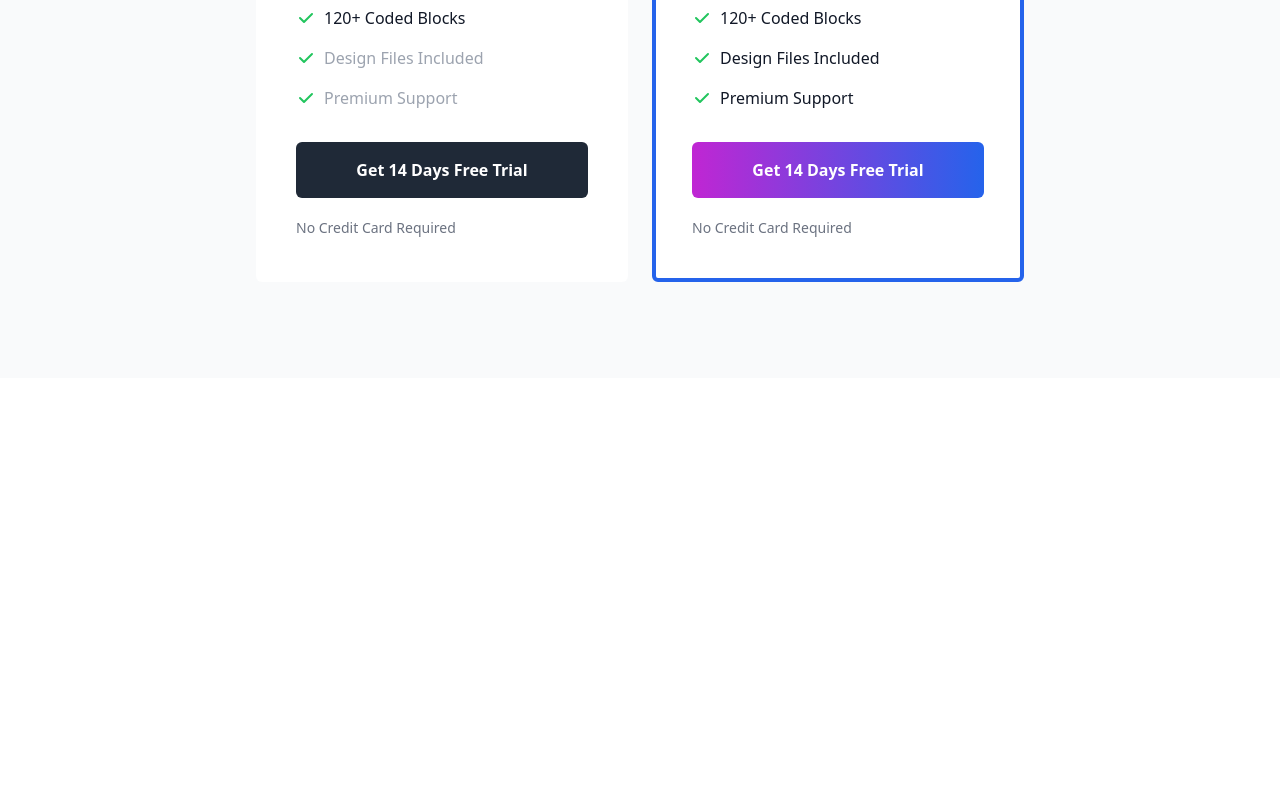
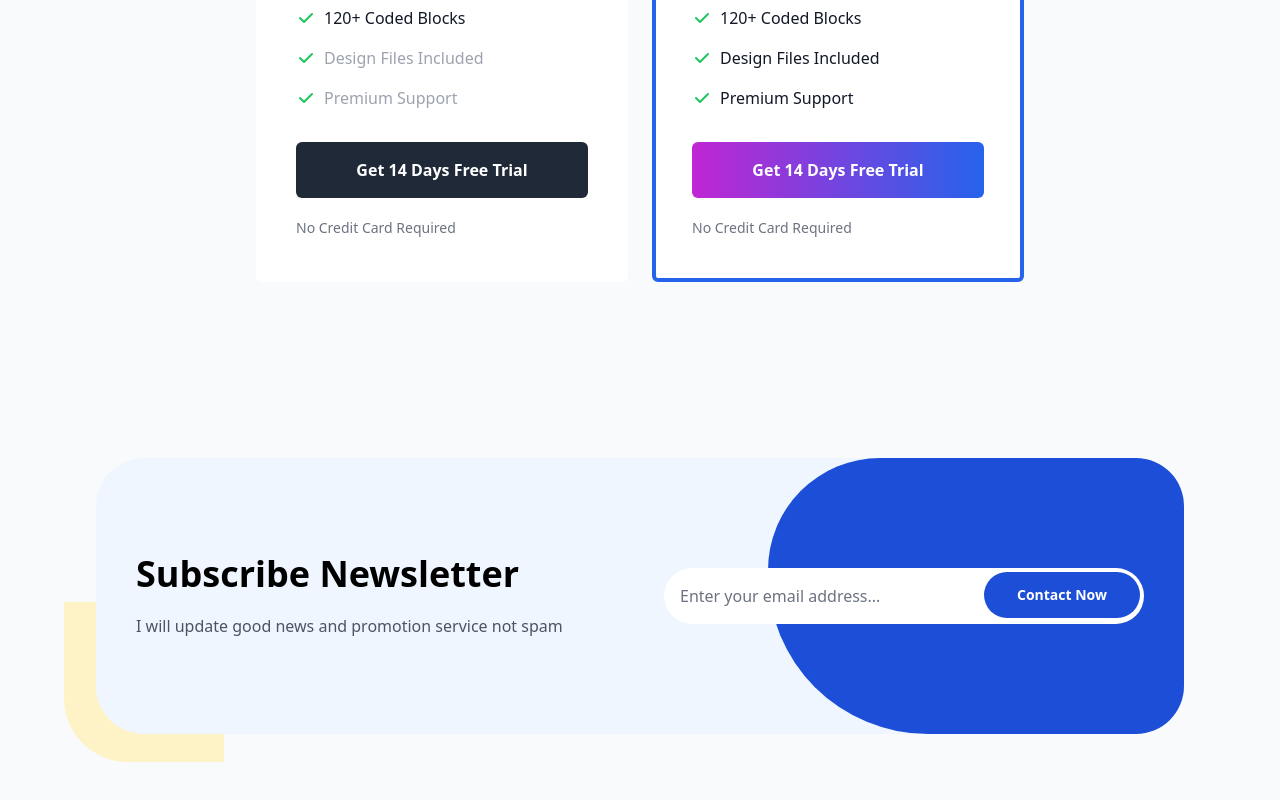
Before and after one commit to nodexchange/alyssacreative.co.uk, a Next.js app: page / in a window 1280 px wide. Shown: the part 2526-3326 px from the top of the page. Before the commit the page ends 2904 px from the top, so only its background shows below. Built offline with nearby package versions, Linux system fonts and the light colour scheme.

Commit message:
Import news component

```diff
--- a/src/pages/index.js
+++ b/src/pages/index.js
@@ -6,6 +6,7 @@ import Client from '../../components/Client'
 import Services from '../../components/Services'
 import About from '../../components/About'
 import Pricing from '../../components/Pricing'
+import News from '../../components/News'
 
 const inter = Inter({ subsets: ['latin'] })
 
@@ -27,6 +28,7 @@ export default function Home() {
           <Services/>
           <About/>
           <Pricing />
+          <News/>
         </div>
 
       </main>
```
